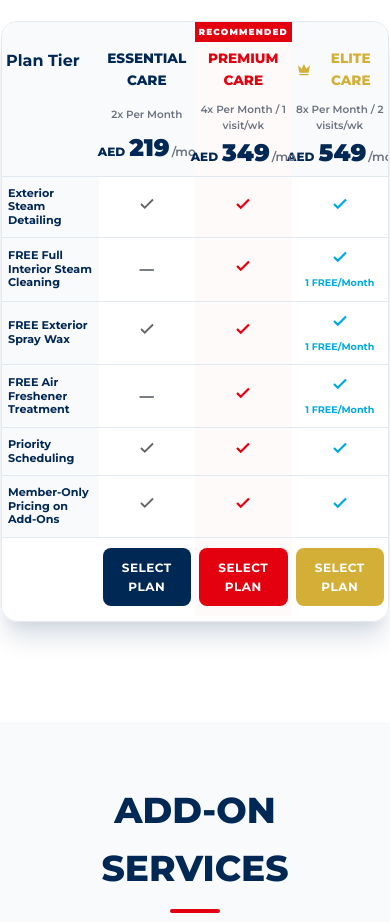
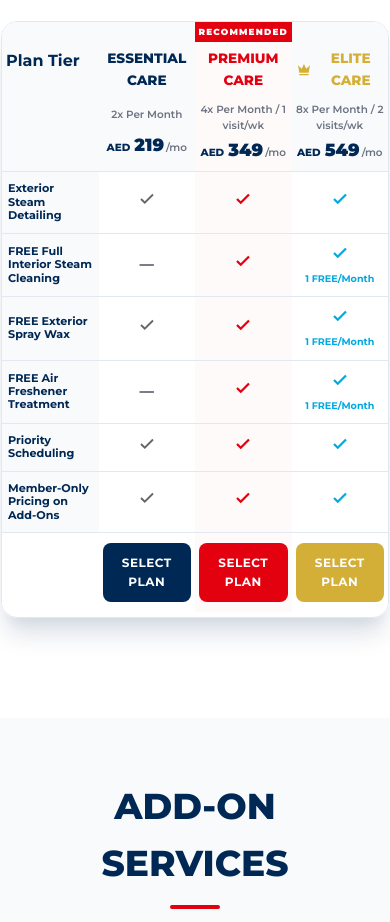
Before and after one commit to kilicacrv/washnroll, a plain HTML site: page index.html in a window 390 px wide. Shown: the part 1642-2564 px from the top of the page. Drawn offline with Linux system fonts and the light colour scheme.

Commit message:
Reduce mobile price font size to fit table

```diff
--- a/style.css
+++ b/style.css
@@ -1433,10 +1433,10 @@ img {
     text-align: center;
   }
   .th-content .price-val {
-    font-size: 1.5rem !important;
+    font-size: 1.1rem !important;
   }
   .th-content .currency, .th-content .freq {
-    font-size: 0.75rem !important;
+    font-size: 0.65rem !important;
   }
   .feature-bonus {
     font-size: 0.6rem !important;
```
